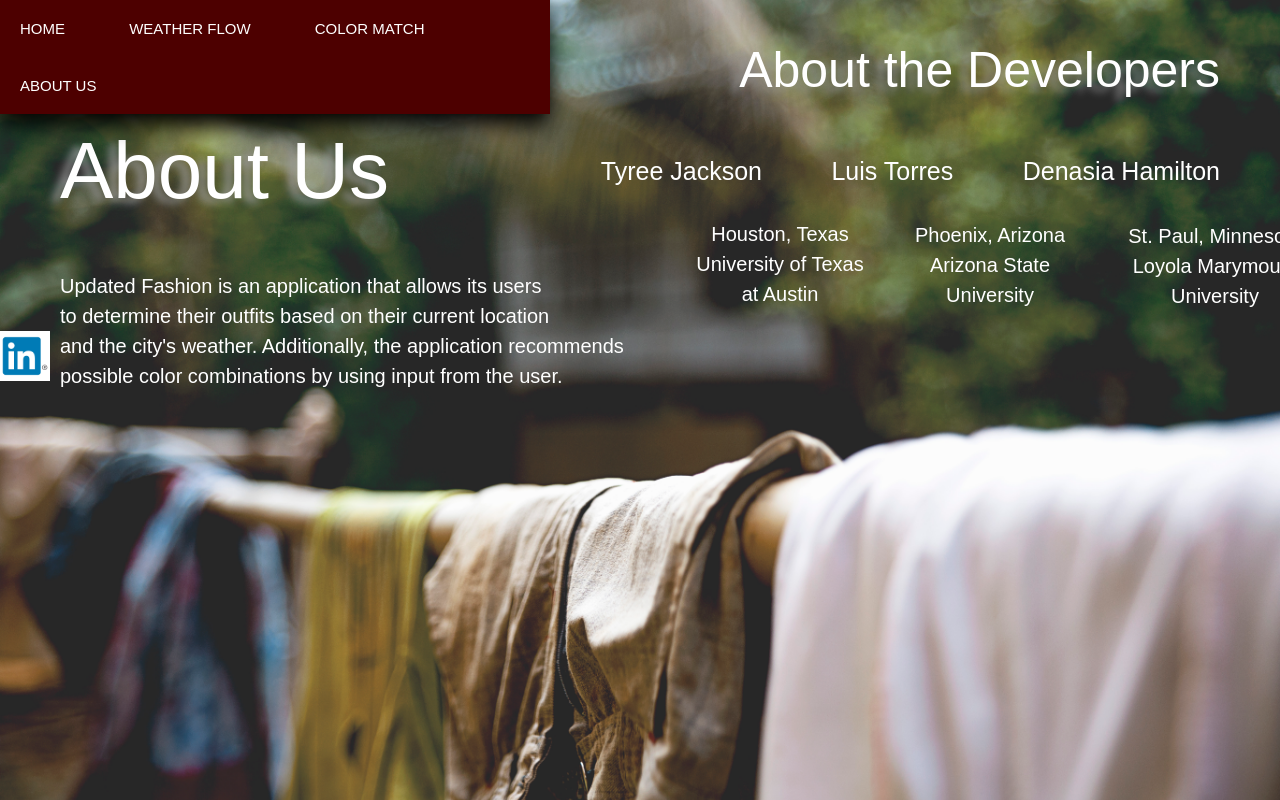
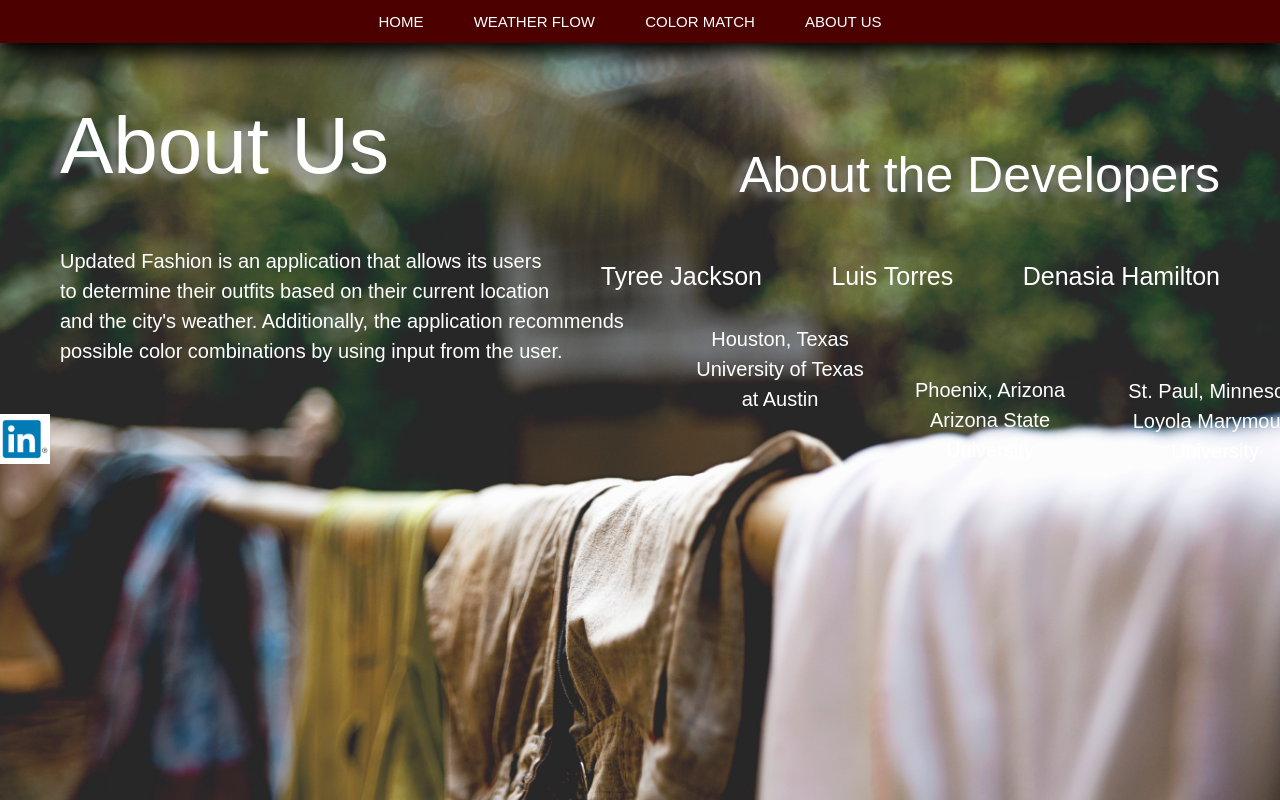
Before and after one commit to denasiahamilton/updated-fashion, a Python web app: template templates/about_us.html in a window 1280 px wide. Run offline with Jinja, Linux system fonts and the light colour scheme; the template is opened without the code that fills it, so the values that code supplies are empty.

Commit message:
menu bar changed

```diff
--- a/resources/about_us.css
+++ b/resources/about_us.css
@@ -1,9 +1,14 @@
+#menu {
+  text-align: center;
+}
 
-
+#developers {
+  margin-top: 150px;
+}
 #header {
   position: fixed;
   background-color:  #4d0000;
-  width: 43%;
+  width: 100%;
   left: 0px;
   top: 0px;
   box-shadow: 0px 10px 20px;
@@ -24,7 +29,7 @@
 
 .headerLink {
   cursor: pointer;
-  padding: 20px;
+  padding: 13px;
   text-align: center;
   margin: 0px;
 }
@@ -33,7 +38,7 @@ h1 {
   color: white;
   text-align: left;
   font-size: 80px;
-  margin-top: 125px;
+  margin-top: 100px;
   margin-left: 60px;
   font-family: sans-serif;
   font-weight: lighter;
--- a/resources/homepage.css
+++ b/resources/homepage.css
@@ -7,6 +7,10 @@ h1{
   font-family: sans-serif;
   font-weight: lighter;
   text-shadow: -9px 4px 8px rgba(150, 150, 150, 0.92);
+}
+
+#menu {
+  text-align: center;
 }
 
 #header {
--- a/templates/about_us.html
+++ b/templates/about_us.html
@@ -6,11 +6,13 @@
   </head>
   <body>
     <div style='position:absolute;z-index:0;left:0;top:0;bottom:0;right:0;background-image:url(resources/clothing.jpg);background-size: cover'>
+      <div id='menu'>
     <div id="header">
           <a href="/"><span class="headerLink">HOME</span></a>
           <a href="/choose_outfit"><span class="headerLink">WEATHER FLOW</span></a>
           <a href="/styles_colors"><span class="headerLink">COLOR MATCH</span></a>
           <a href="/about_us"><span class="headerLink">ABOUT US</span></a>
+      </div>
     </div>
     <h1>About Us</h1>
     <div id="about">
@@ -20,15 +22,14 @@
         possible color combinations by using input from the user.<br><br>
       </p>
     </div>
-
+    <div id="developers">
     <div>
       <h3> About the Developers </h3>
         <h6>Tyree Jackson &nbsp;&nbsp;&nbsp;&nbsp;&nbsp;&nbsp;&nbsp;&nbsp; Luis Torres &nbsp;&nbsp;&nbsp;&nbsp;&nbsp;&nbsp;&nbsp;&nbsp; Denasia Hamilton</h6>
-        <p id="Tyree">Houston, Texas <br> University of Texas <br> at Austin<br></p>
+        <p id="Tyree">Houston, Texas <br> University of Texas <br> at Austin<br><a id='Tyree' href="https://www.linkedin.com/in/tyree-jackson-57886a142/" target="_blank"><img id="social" src="resources/linkedin.jpg"></a></p>
         <p id="Luis">Phoenix, Arizona <br> Arizona State <br> University <br></p>
         <p id="Denasia">St. Paul, Minnesota <br> Loyola Marymount <br> University<br></p>
     </div>
+  </div>
       </body>
-      <div><a href="https://www.linkedin.com/in/tyree-jackson-57886a142/" target="_blank"><img id="social" src="resources/linkedin.jpg"></a></div>
-
 </html>
--- a/templates/homepage.html
+++ b/templates/homepage.html
@@ -10,6 +10,7 @@
 
 <div style='position:absolute;z-index:0;left:0;top:0;bottom:0;right:0;background-image:url(resources/MainBackground.jpg);background-size: cover'>
 
+<div id="menu">
 <div id="header">
         <a href="/"><span class="headerLink">HOME</span></a>
         <a href="/choose_outfit"><span class="headerLink">WEATHER FLOW</span></a>
@@ -21,7 +22,7 @@
           <a href="{{log_url}}"><span class ="headerLink">LOGIN</span></a>
         {% endif %}
   </div>
-
+</div>
   <h1>UPDATED FASHION</h1>
   <h4>get trendy. get stylish. get UPDATED.<h4>
 </div>
```
Also changed, not shown: resources/chooseoutfit.css (+7 -3 lines), resources/style_and_color.css (+8 -3 lines), templates/chooseoutfit.html (+12 -2 lines), templates/style_and_color.html (+10 -6 lines), 1 other file.
